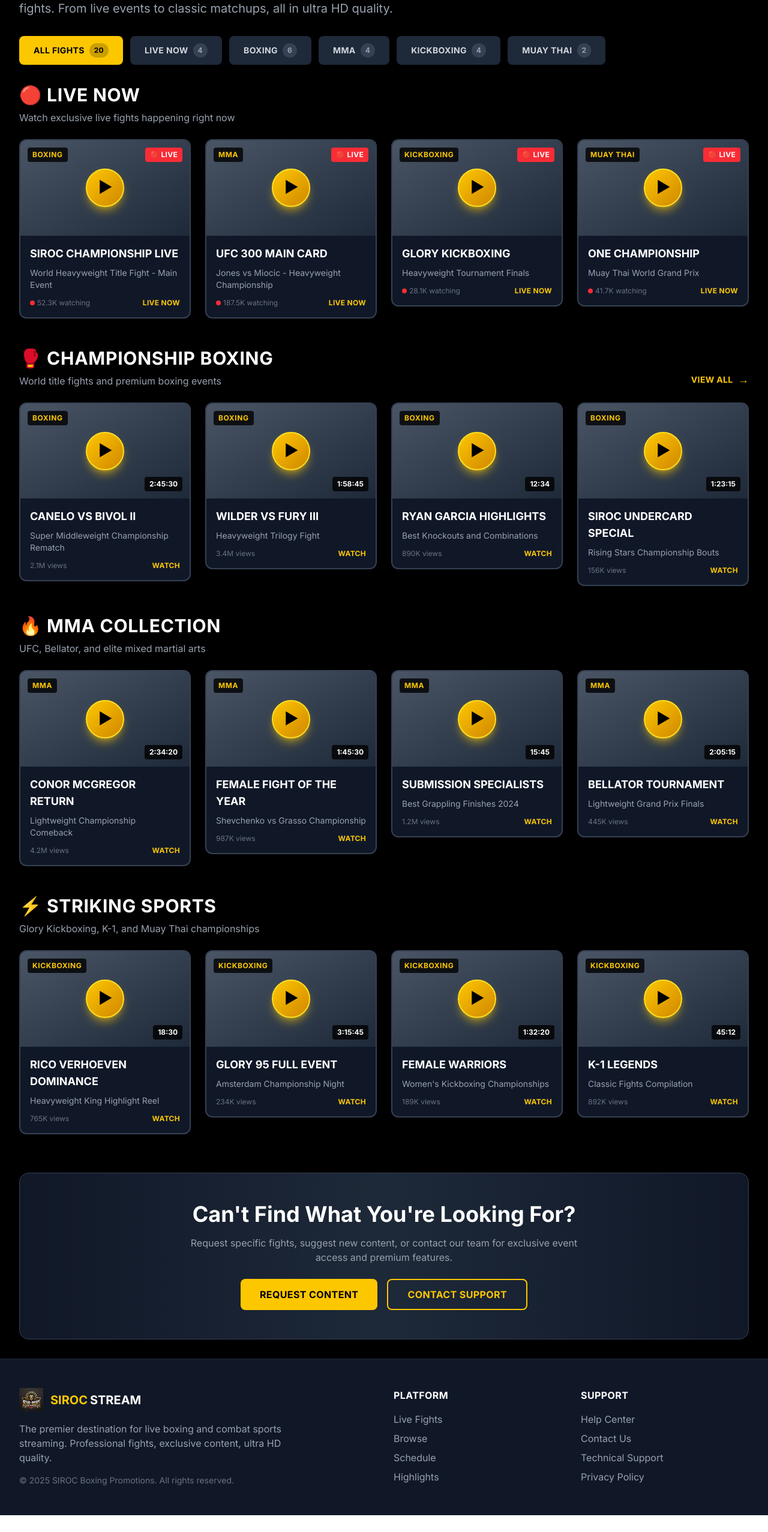
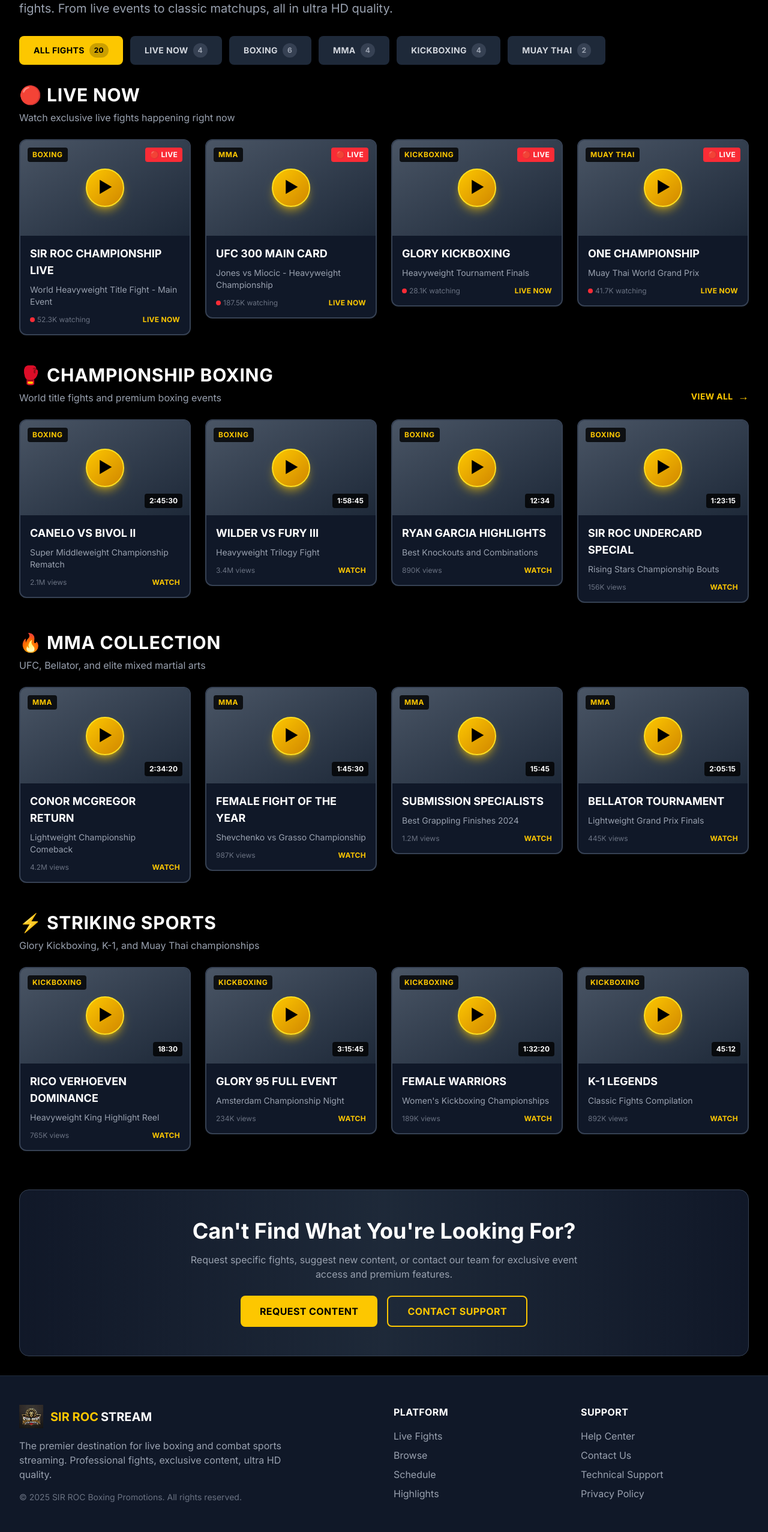
Before and after one commit to brennanhunter/sir-roc-streaming, a Next.js app: page /browse in a window 1280 px wide. Shown: the part 189-2743 px from the top of the page at 60% size. Before the commit the page ends 2715 px from the top, so only its background shows below. Built offline with nearby package versions, Linux system fonts and the light colour scheme.

Commit message:
Changed Sir Roc and added boxing example. git push

```diff
--- a/src/app/browse/page.tsx
+++ b/src/app/browse/page.tsx
@@ -7,7 +7,7 @@
   liveNow: [
     {
       id: 'live-1',
-      title: 'SIROC CHAMPIONSHIP LIVE',
+      title: 'SIR ROC CHAMPIONSHIP LIVE',
       description: 'World Heavyweight Title Fight - Main Event',
       thumbnail: '',
       duration: 'LIVE',
@@ -76,7 +76,7 @@
     },
     {
       id: 'box-4',
-      title: 'SIROC UNDERCARD SPECIAL',
+      title: 'SIR ROC UNDERCARD SPECIAL',
       description: 'Rising Stars Championship Bouts',
       thumbnail: '',
       duration: '1:23:15',
--- a/src/app/components/ChannelGrid.tsx
+++ b/src/app/components/ChannelGrid.tsx
@@ -17,7 +17,7 @@
 const mockChannels: Channel[] = [
   {
     id: '1',
-    name: 'SIROC CHAMPIONSHIP',
+    name: 'SIR ROC CHAMPIONSHIP',
     description: 'Main Event: World Title Fight',
     thumbnail: '/api/placeholder/280/160',
     isLive: true,
--- a/src/app/components/Footer.tsx
+++ b/src/app/components/Footer.tsx
@@ -12,11 +12,11 @@
             <div className="flex items-center space-x-3 mb-4">
               <img
                 src="/images/logo.jpg"
-                alt="SIROC Boxing Promotions"
+                alt="SIR ROC Boxing Promotions"
                 className="w-10 h-10 object-contain"
               />
               <h3 className="text-xl font-bold">
-                <span className="text-yellow-400">SIROC</span>
+                <span className="text-yellow-400">SIR ROC</span>
                 <span className="text-white ml-1">STREAM</span>
               </h3>
             </div>
@@ -25,7 +25,7 @@
               Professional fights, exclusive content, ultra HD quality.
             </p>
             <div className="text-sm text-gray-500">
-              © 2025 SIROC Boxing Promotions. All rights reserved.
+              © 2025 SIR ROC Boxing Promotions. All rights reserved.
             </div>
           </div>
 
--- a/src/app/components/LiveChat.tsx
+++ b/src/app/components/LiveChat.tsx
@@ -20,7 +20,7 @@
 
   const mockMessages: ChatMessage[] = [
     { id: '1', username: 'BoxingFan92', message: 'This fight is incredible! 🔥', timestamp: '2:34', isVip: true },
-    { id: '2', username: 'FightNight', message: 'SIROC always delivers the best fights', timestamp: '2:35' },
+    { id: '2', username: 'FightNight', message: 'SIR ROC always delivers the best fights', timestamp: '2:35' },
     { id: '3', username: 'KnockoutKing', message: 'That was a beautiful combination!', timestamp: '2:35' },
     { id: '4', username: 'ChatMod', message: 'Keep the chat respectful everyone! 🥊', timestamp: '2:36', isModerator: true },
     { id: '5', username: 'RingwormJoe', message: 'The quality is amazing, crystal clear 4K', timestamp: '2:36' },
@@ -36,7 +36,7 @@
     const interval = setInterval(() => {
       const randomMessages = [
         'This is intense! 🥊',
-        'SIROC Stream is the best!',
+        'SIR ROC Stream is the best!',
         'What a knockout! 💥',
         'Amazing quality stream',
         'That was a close round',
--- a/src/app/components/Navigation.tsx
+++ b/src/app/components/Navigation.tsx
@@ -34,13 +34,13 @@
             <div className="flex-shrink-0">
               <img
                 src="/images/logo.jpg"
-                alt="SIROC Boxing Promotions"
+                alt="SIR ROC Boxing Promotions"
                 className="w-12 h-12 object-contain"
               />
             </div>
             <div className="hidden md:block">
               <h1 className="text-2xl font-bold">
-                <span className="text-yellow-400">SIROC</span>
+                <span className="text-yellow-400">SIR ROC</span>
                 <span className="text-white ml-2">STREAM</span>
               </h1>
               <p className="text-xs text-gray-400 uppercase tracking-widest">
@@ -146,7 +146,7 @@
           <div className="flex items-center space-x-3 px-3 py-2 mb-4">
             <img
               src="/images/logo.jpg"
-              alt="SIROC Boxing Promotions"
+              alt="SIR ROC Boxing Promotions"
               className="w-10 h-10 object-contain"
             />
             <div>
--- a/src/app/components/VideoPlayer.tsx
+++ b/src/app/components/VideoPlayer.tsx
@@ -147,7 +147,7 @@
       <video
         ref={videoRef}
         className="absolute inset-0 w-full h-full object-cover z-10"
-        src="/videos/StockFightMMA.mp4"
+        src="/videos/StockFightBoxing.mp4"
         autoPlay
         muted
         loop
--- a/src/app/page.tsx
+++ b/src/app/page.tsx
@@ -47,7 +47,7 @@
                 <span className="text-yellow-400">FIGHT STREAMS</span>
               </h1>
               <p className="text-xl md:text-2xl text-gray-200 mb-8 leading-relaxed max-w-3xl">
-                Watch exclusive SIROC boxing events and world-class combat sports
+                Watch exclusive SIR ROC boxing events and world-class combat sports
                 in ultra-high definition. Live fights, instant replays, multi-angle coverage.
               </p>
               <div className="flex flex-wrap gap-6 mb-8">
@@ -106,7 +106,7 @@
       <div className="mt-16 mb-12">
         <div className="text-center mb-12">
           <h2 className="text-3xl md:text-4xl font-bold text-white mb-4 uppercase tracking-wide">
-            Why Choose <span className="text-yellow-400">SIROC Stream</span>
+            Why Choose <span className="text-yellow-400">SIR ROC Stream</span>
           </h2>
           <p className="text-gray-400 max-w-2xl mx-auto">
             Professional fight broadcasting with premium features that put you ringside
@@ -122,7 +122,7 @@
             </div>
             <h3 className="text-xl font-bold text-white mb-3">EXCLUSIVE CONTENT</h3>
             <p className="text-gray-400">
-              Access to SIROC championship fights, behind-the-scenes content,
+              Access to SIR ROC championship fights, behind-the-scenes content,
               and fighter interviews you won&apos;t find anywhere else.
             </p>
           </div>
--- a/src/app/watch/page.tsx
+++ b/src/app/watch/page.tsx
@@ -49,7 +49,7 @@
     },
     {
       id: 'related-4',
-      title: 'SIROC UNDERCARD SPECIAL',
+      title: 'SIR ROC UNDERCARD SPECIAL',
       description: 'Rising Stars Championship Bouts',
       thumbnail: '',
       duration: '1:23:15',
@@ -81,7 +81,7 @@
         <div className="lg:col-span-3 space-y-6">
           {/* Video Player */}
           <VideoPlayer
-            title="SIROC CHAMPIONSHIP LIVE"
+            title="SIR ROC CHAMPIONSHIP LIVE"
             isLive={true}
             viewers="52.3K"
           />
@@ -91,7 +91,7 @@
             <div className="flex flex-col md:flex-row md:items-center justify-between mb-4">
               <div>
                 <h1 className="text-2xl md:text-3xl font-bold text-white mb-2 uppercase tracking-wide">
-                  <span className="text-yellow-400">SIROC</span> CHAMPIONSHIP LIVE
+                  <span className="text-yellow-400">SIR ROC</span> CHAMPIONSHIP LIVE
                 </h1>
                 <p className="text-gray-400 text-lg">
                   World Heavyweight Title Fight - Main Event
```
Also changed, not shown: 1 other file (tests, documents, lock files or other folders).
